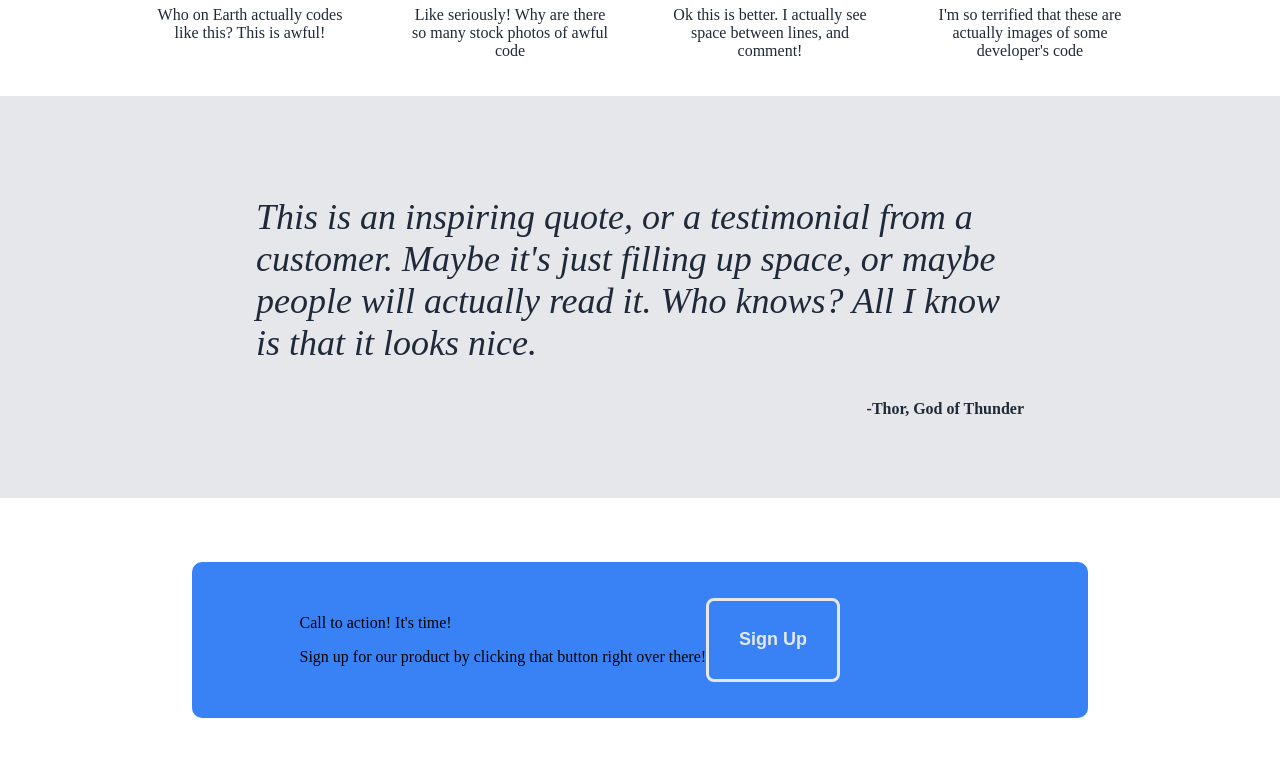
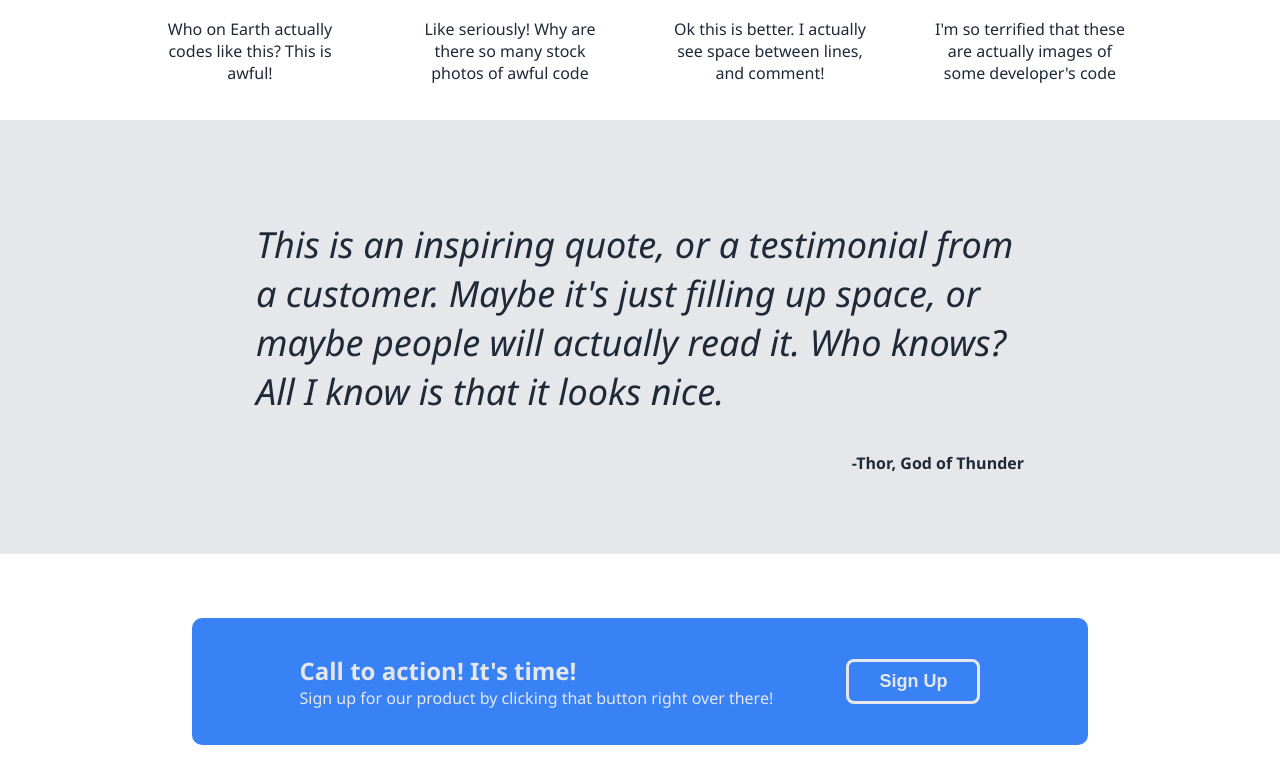
Before and after one commit to Bedwinnjamin/odin-project-1, a plain HTML site: page index.html in a window 1280 px wide. Shown: the part 921-1680 px from the top of the page. Drawn offline with Linux system fonts and the light colour scheme.

Commit message:
Finalizing design, completed all requirments

```diff
--- a/index.html
+++ b/index.html
@@ -11,7 +11,7 @@
 
   <div class="hero">
     <div class="header">
-      <img src="">
+      <a href="" class="logo">Header Logo</a>
       <a href="" id="pusher">header link one</a>
       <a href="">header link two</a>
       <a href="">header link three</a>
@@ -58,7 +58,7 @@
   <div class="foot">
     <div class="footbox">
       <div>
-        <p>Call to action! It's time!</p>
+        <p id="foottitle">Call to action! It's time!</p>
         <p>Sign up for our product by clicking that button right over there!</p>
       </div>
       <button>Sign Up</button>
--- a/style.css
+++ b/style.css
@@ -3,6 +3,7 @@ body{
   margin: 0;
   display: flex;
   flex-direction: column;
+  font-family: 'Segoe UI', Tahoma, Geneva, Verdana, sans-serif;
 }
 
 a{
@@ -21,6 +22,10 @@ a{
 .header{
   display: flex;
   gap: 20px;
+}
+
+.logo{
+  font-weight: 1000;
 }
 
 #pusher{
@@ -89,7 +94,7 @@ button{
   padding: 5% 20%;
   color: #1F2937;
   font-size: 36px;
-  font-weight: 100;
+  font-weight: lighter;
   font-style: italic;
 }
 
@@ -105,8 +110,20 @@ button{
   background-color: #3882f6;
   border-radius: 10px;
   padding: 4% 12%;
+  color: #E5E7EB;
+  display: flex;
+  justify-content: space-between;
+  align-items: center;
+}
 
-  display: flex;
+#foottitle{
+  font-size: 24px;
+  font-weight: bolder;
+
+}
+
+.footbox p{
+  margin: 0;
 }
 
 .footbox button{
```
